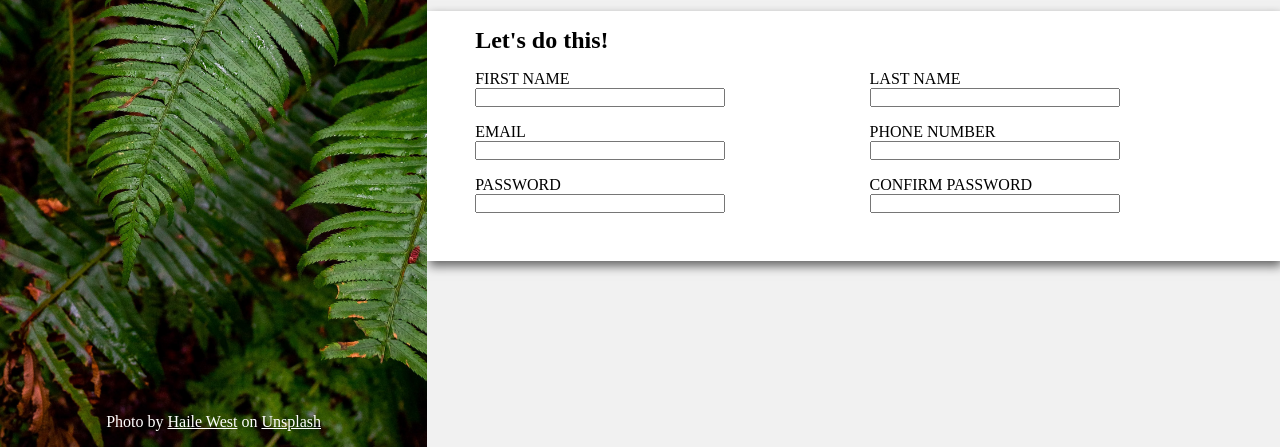
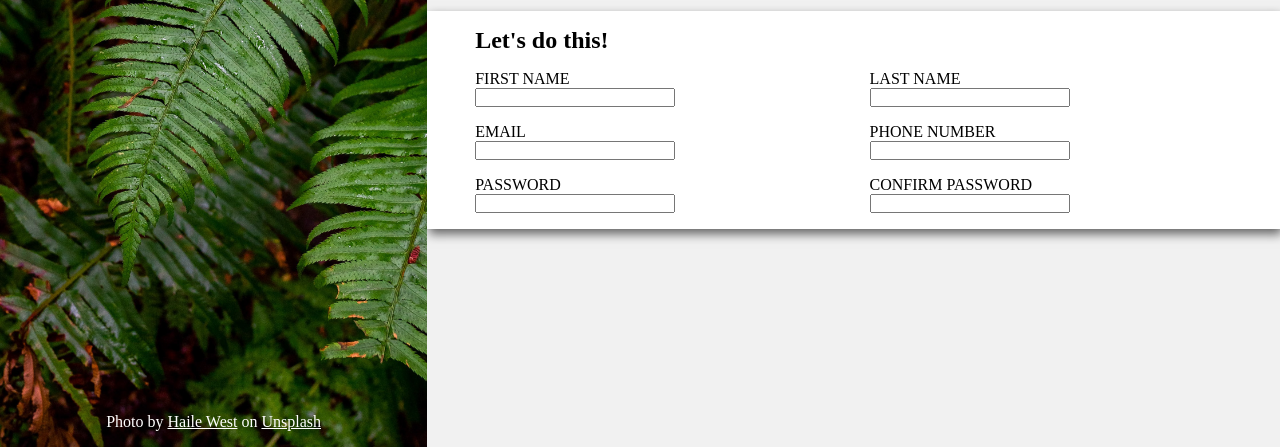
Before and after one commit to yanivef/sign-up-form, a plain HTML site: page index.html in a window 1280 px wide. Shown: the part 353-800 px from the top of the page. Drawn offline with Linux system fonts and the light colour scheme.

Commit message:
changed form container

```diff
--- a/index.html
+++ b/index.html
@@ -35,8 +35,8 @@
         is your life to help you realize your deepest dreams. Sign up now to get
         started. <span>You know you want to.</span>
       </p>
-      <section>
-        <div class="container">
+      <div class="form-container">
+        <div class="sign-up-container">
           <p>Let's do this!</p>
           <form action="#">
             <div class="label-input">
@@ -104,7 +104,7 @@
             </div>
           </form>
         </div>
-      </section>
+      </div>
     </div>
   </body>
 </html>
--- a/style.css
+++ b/style.css
@@ -69,7 +69,6 @@
 .right {
   display: flex;
   flex: auto;
-  /* width: calc(100% - var(--left-width));; */
   background-color: #f1f1f1;
   flex-direction: column;
 }
@@ -87,28 +86,26 @@
   margin-bottom: 4rem;
 }
 
-.container {
-  display: flex;
-  flex-direction: column;
-  margin-left: var(--content-margin-left);
+
+
+.sign-up-container {
+  background-color: white;
+  box-shadow: 2px 5px 10px rgb(0, 0, 0, 0.6);
   padding: 1rem;
 }
 
-.right section {
-  background-color: white;
-  box-shadow: 2px 5px 10px rgb(0, 0, 0, 0.6);
-  height: 250px;
+.sign-up-container p, .sign-up-container form {
+  margin-left: var(--content-margin-left);
 }
 
-.container > p {
+.sign-up-container p {
   font-weight: 700;
   font-size: 1.5rem;
 }
 
-.container form {
+.sign-up-container form {
   display: flex;
   flex-wrap: wrap;
-  justify-content: space-between;
 }
 
 .label-input {
@@ -118,9 +115,6 @@
   margin-top: 1rem;
 }
 
-.lbl {
+.inp {
+  max-width: 200px;
 }
-
-.inp {
-  max-width: 250px;
-}
```
